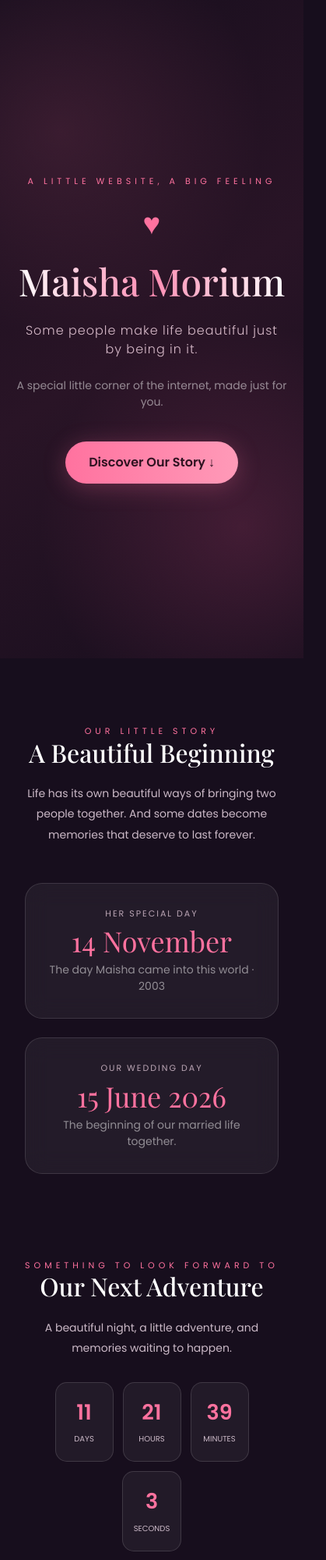
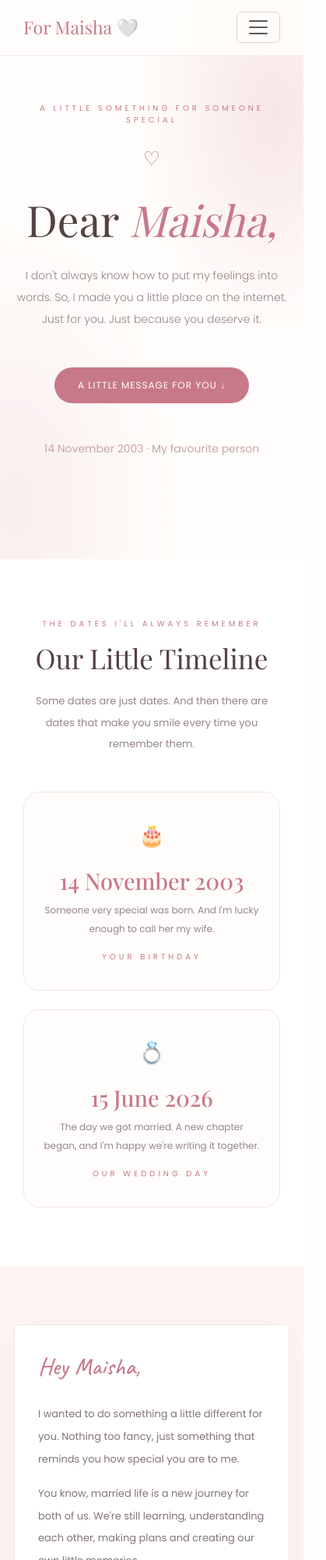
Before and after one commit to zahid114629-spec/Happy-Birthday, a plain HTML site: page index.html in a window 390 px wide. Shown: the top 2000 px of the page at 78% size, 419 px wide, since content can reach past the window. Drawn offline with nearby package versions, Linux system fonts and the light colour scheme; a web font is replaced by a local one.

Commit message:
Update index.html

```diff
--- a/index.html
+++ b/index.html
@@ -4,291 +4,400 @@
 <head>
 <meta charset="UTF-8">
 <meta name="viewport" content="width=device-width, initial-scale=1.0">
-<title>For Maisha ❤️</title>
+<title>For My Maisha 🤍</title>
 
 <link href="https://cdn.jsdelivr.net/npm/bootstrap@5.3.3/dist/css/bootstrap.min.css" rel="stylesheet">
-<link href="https://fonts.googleapis.com/css2?family=Playfair+Display:wght@400;500;600;700&family=Poppins:wght@300;400;500;600&display=swap" rel="stylesheet">
+<link href="https://fonts.googleapis.com/css2?family=Playfair+Display:ital,wght@0,400;0,500;0,600;1,400&family=Poppins:wght@300;400;500;600&family=Caveat:wght@500;600&display=swap" rel="stylesheet">
 
 <style>
 :root {
-  --pink: #ff729f;
-  --dark: #170e1d;
-  --light: #fff0f5;
+  --rose: #c87989;
+  --rose-light: #f8e8eb;
+  --ink: #493a3b;
+  --muted: #958487;
+  --cream: #fffdfb;
+  --gold: #b99a68;
 }
 
 * { box-sizing: border-box; }
 
+html { scroll-behavior: smooth; }
+
 body {
   margin: 0;
-  background: var(--dark);
-  color: white;
+  background: var(--cream);
+  color: var(--ink);
   font-family: 'Poppins', sans-serif;
   overflow-x: hidden;
 }
 
+.navbar {
+  background: rgba(255,253,251,.9);
+  backdrop-filter: blur(15px);
+  padding: 17px 7%;
+  border-bottom: 1px solid #f4e9e8;
+}
+
+.navbar-brand {
+  font-family: 'Playfair Display', serif;
+  color: var(--rose) !important;
+  font-size: 23px;
+}
+
+.nav-link {
+  color: var(--muted);
+  font-size: 12px;
+  margin-left: 18px;
+}
+
 .hero {
-  min-height: 100vh;
+  min-height: 93vh;
   display: flex;
   align-items: center;
-  justify-content: center;
-  text-align: center;
-  position: relative;
-  padding: 40px 20px;
+  padding: 90px 20px;
   background:
-    radial-gradient(circle at 20% 20%, #71334e55, transparent 35%),
-    radial-gradient(circle at 80% 80%, #8c345c55, transparent 35%),
-    linear-gradient(145deg, #170e1d, #291426, #170e1d);
+    radial-gradient(ellipse at 90% 20%, #f7e6e6 0%, transparent 35%),
+    radial-gradient(ellipse at 5% 90%, #f9eeee 0%, transparent 40%),
+    #fffdfb;
 }
 
-.hero-content {
-  max-width: 750px;
-  position: relative;
-  z-index: 2;
+.hero-inner {
+  max-width: 850px;
+  margin: auto;
+  text-align: center;
 }
 
-.eyebrow {
-  color: var(--pink);
-  letter-spacing: 5px;
-  font-size: 11px;
+.tag {
+  color: var(--rose);
+  letter-spacing: 4px;
+  font-size: 10px;
   text-transform: uppercase;
 }
 
-h1, h2 {
+.hero h1 {
   font-family: 'Playfair Display', serif;
+  font-size: clamp(55px, 10vw, 100px);
+  font-weight: 400;
+  margin: 25px 0;
+  color: #554143;
 }
 
-.hero h1 {
-  font-size: clamp(48px, 10vw, 88px);
-  margin: 22px 0;
-  background: linear-gradient(90deg, #fff, #ff8db3, #fff);
-  -webkit-background-clip: text;
-  -webkit-text-fill-color: transparent;
+.hero h1 span {
+  color: var(--rose);
+  font-style: italic;
 }
 
-.subtitle {
-  color: #d7bac9;
+.hero-desc {
+  max-width: 490px;
+  margin: auto;
+  color: var(--muted);
+  line-height: 2;
+  font-size: 14px;
   font-weight: 300;
-  letter-spacing: 1px;
 }
 
 .heart {
-  color: var(--pink);
-  font-size: 30px;
-  animation: pulse 1.5s infinite;
+  color: var(--rose);
+  font-size: 25px;
+  margin-bottom: 15px;
 }
 
-@keyframes pulse {
-  50% { transform: scale(1.3); }
+.primary-btn {
+  display: inline-block;
+  padding: 14px 30px;
+  background: var(--rose);
+  color: white;
+  text-decoration: none;
+  border-radius: 50px;
+  font-size: 12px;
+  letter-spacing: 1px;
+  transition: .3s;
+  border: none;
+}
+
+.primary-btn:hover {
+  background: #ae6475;
+  color: white;
+  transform: translateY(-3px);
 }
 
 .section {
-  padding: 85px 20px;
-  text-align: center;
+  padding: 100px 20px;
 }
 
 .section-title {
-  font-size: clamp(32px, 6vw, 48px);
-  margin-bottom: 20px;
+  font-family: 'Playfair Display', serif;
+  font-size: clamp(35px, 6vw, 53px);
+  color: #554143;
+  font-weight: 400;
 }
 
-.description {
-  color: #cbb9c7;
-  max-width: 600px;
-  margin: auto;
-  line-height: 1.9;
-  font-size: 14px;
+.section-desc {
+  max-width: 590px;
+  margin: 20px auto;
+  font-size: 13px;
+  line-height: 2.1;
+  color: var(--muted);
 }
 
-.glass {
-  background: rgba(255,255,255,.055);
-  border: 1px solid rgba(255,255,255,.12);
-  backdrop-filter: blur(15px);
-  border-radius: 22px;
-  padding: 30px;
+.story-section {
+  background: #fff;
+}
+
+.story-card {
+  background: #fffdfb;
+  border: 1px solid #f1e5e4;
+  border-radius: 20px;
+  padding: 35px 25px;
   height: 100%;
   transition: .3s;
 }
 
-.glass:hover {
-  transform: translateY(-7px);
-  border-color: #ff729f88;
+.story-card:hover {
+  transform: translateY(-6px);
+  box-shadow: 0 15px 40px #b77b8010;
 }
 
-.big-date {
-  font-family: 'Playfair Display', serif;
-  font-size: 36px;
-  color: var(--pink);
+.card-icon {
+  font-size: 27px;
+  margin-bottom: 20px;
 }
 
-.small-label {
-  font-size: 11px;
-  letter-spacing: 2px;
-  color: #bba6b5;
-  text-transform: uppercase;
+.story-card h3 {
+  font-family: 'Playfair Display', serif;
+  color: var(--rose);
+  font-size: 29px;
+}
+
+.story-card p {
+  color: var(--muted);
+  font-size: 12px;
+  line-height: 2;
+  margin-bottom: 0;
+}
+
+.letter-section {
+  background: #fdf4f3;
+}
+
+.letter {
+  max-width: 680px;
+  margin: auto;
+  background: white;
+  padding: clamp(30px, 7vw, 65px);
+  border-radius: 4px;
+  box-shadow: 0 15px 50px #b77b8010;
+  border: 1px solid #f5e8e6;
+  text-align: left;
+}
+
+.handwriting {
+  font-family: 'Caveat', cursive;
+  color: var(--rose);
+  font-size: 31px;
+}
+
+.letter p {
+  font-size: 13px;
+  color: #827477;
+  line-height: 2.2;
+}
+
+.signature {
+  font-family: 'Caveat', cursive;
+  color: var(--rose);
+  font-size: 32px;
+}
+
+.countdown-section {
+  text-align: center;
 }
 
 .countdown {
   display: flex;
   justify-content: center;
-  gap: 12px;
   flex-wrap: wrap;
-  margin-top: 30px;
+  gap: 13px;
+  margin-top: 35px;
 }
 
-.time-box {
-  background: #ffffff0d;
-  border: 1px solid #ffffff22;
-  border-radius: 15px;
-  padding: 18px 14px;
-  min-width: 75px;
+.time {
+  background: #fff;
+  border: 1px solid #f0e1e2;
+  border-radius: 14px;
+  padding: 20px 15px;
+  min-width: 82px;
 }
 
-.time-box strong {
-  font-size: 27px;
-  color: var(--pink);
+.time strong {
   display: block;
+  color: var(--rose);
+  font-family: 'Playfair Display', serif;
+  font-size: 30px;
 }
 
-.time-box span {
-  font-size: 10px;
-  color: #cbb9c7;
+.time span {
+  font-size: 9px;
+  color: var(--muted);
+  letter-spacing: 1px;
 }
 
 .surprise-section {
-  background: linear-gradient(160deg, #291426, #170e1d);
   padding: 100px 20px;
-  text-align: center;
+  background: #fdf4f3;
 }
 
 .surprise-card {
-  max-width: 700px;
+  max-width: 750px;
   margin: auto;
-  border: 1px solid #ff729f66;
-  border-radius: 28px;
-  padding: 45px 25px;
-  background: linear-gradient(145deg, #ffffff0d, #ff729f0d);
-  box-shadow: 0 15px 60px #0005;
+  text-align: center;
+  background: white;
+  border: 1px solid #f0dfdf;
+  border-radius: 25px;
+  padding: 60px 25px;
+  box-shadow: 0 20px 70px #a95d6910;
 }
 
-.surprise-btn {
-  background: linear-gradient(90deg, #ff729f, #ff9ab8);
-  color: #301321;
-  border: none;
-  border-radius: 50px;
-  padding: 15px 30px;
-  font-weight: 600;
-  transition: .3s;
-  box-shadow: 0 5px 30px #ff729f44;
-}
-
-.surprise-btn:hover {
-  transform: scale(1.06);
-  box-shadow: 0 5px 40px #ff729f88;
+.surprise-card h2 {
+  font-family: 'Playfair Display', serif;
+  font-size: clamp(35px, 7vw, 53px);
+  font-weight: 400;
+  color: #554143;
 }
 
 #secret {
   display: none;
   margin-top: 35px;
-  animation: appear .9s ease;
+  animation: reveal 1s ease;
 }
 
-@keyframes appear {
-  from { opacity: 0; transform: translateY(20px); }
+@keyframes reveal {
+  from { opacity: 0; transform: translateY(25px); }
   to { opacity: 1; transform: translateY(0); }
 }
 
-#secret h2 {
-  color: #ff8eb2;
-  font-size: 42px;
+.ocean {
+  background: linear-gradient(145deg, #edf6f7, #e4eff0);
+  border-radius: 20px;
+  padding: 35px 20px;
+  margin-top: 25px;
 }
 
-.secret-text {
-  color: #f5dce8;
-  line-height: 2;
-  font-size: 14px;
+.ocean h3 {
+  font-family: 'Playfair Display', serif;
+  font-size: clamp(35px, 7vw, 55px);
+  color: #547e85;
+}
+
+.ocean p {
+  font-size: 13px;
+  line-height: 2.1;
+  color: #637d81;
 }
 
 footer {
+  text-align: center;
   padding: 35px 15px;
-  text-align: center;
-  color: #9d8394;
-  font-size: 12px;
+  color: #a89598;
+  font-size: 11px;
+  background: white;
 }
 
-.floating-heart {
-  position: fixed;
-  bottom: -30px;
-  color: #ff729f;
-  opacity: .5;
-  pointer-events: none;
-  animation: floatUp 9s linear infinite;
-  z-index: 1;
+footer span { color: var(--rose); }
+
+.fade-up {
+  animation: fadeUp 1.1s ease both;
 }
 
-@keyframes floatUp {
-  to {
-    transform: translateY(-110vh) rotate(360deg);
-    opacity: 0;
-  }
+@keyframes fadeUp {
+  from { opacity: 0; transform: translateY(25px); }
+  to { opacity: 1; transform: translateY(0); }
 }
 
+@media(max-width:576px) {
+  .navbar { padding: 13px 18px; }
+  .section { padding: 75px 18px; }
+  .hero { min-height: 85vh; }
+  .surprise-card { padding: 45px 18px; }
+}
 </style>
 </head>
 
 <body>
 
+<!-- NAVIGATION -->
+<nav class="navbar navbar-expand-lg fixed-top">
+  <div class="container">
+    <a class="navbar-brand" href="#">For Maisha 🤍</a>
+    <button class="navbar-toggler" type="button"
+      data-bs-toggle="collapse" data-bs-target="#nav">
+      <span class="navbar-toggler-icon"></span>
+    </button>
+    <div class="collapse navbar-collapse" id="nav">
+      <div class="navbar-nav ms-auto">
+        <a class="nav-link" href="#story">Our Story</a>
+        <a class="nav-link" href="#letter">A Letter</a>
+        <a class="nav-link" href="#surprise">Surprise</a>
+      </div>
+    </div>
+  </div>
+</nav>
+
 <!-- HERO -->
 <section class="hero">
-  <div class="hero-content">
-    <div class="eyebrow">A little website, a big feeling</div>
-    <div class="heart mt-4">♥</div>
+  <div class="hero-inner fade-up">
+    <div class="tag">A little something for someone special</div>
 
-    <h1>Maisha Morium</h1>
+    <div class="heart mt-4">♡</div>
 
-    <p class="subtitle">
-      Some people make life beautiful just by being in it.
+    <h1>Dear <span>Maisha,</span></h1>
+
+    <p class="hero-desc">
+      I don't always know how to put my feelings into words.
+      So, I made you a little place on the internet.
+      Just for you. Just because you deserve it.
     </p>
 
-    <p class="mt-4 text-white-50 small">
-      A special little corner of the internet, made just for you.
-    </p>
+    <a href="#letter" class="primary-btn mt-5">
+      A LITTLE MESSAGE FOR YOU ↓
+    </a>
 
-    <a href="#our-story" class="btn surprise-btn mt-4">
-      Discover Our Story ↓
-    </a>
+    <div class="mt-5 small" style="color:#c7a7a9">
+      14 November 2003 · My favourite person
+    </div>
   </div>
 </section>
 
-<!-- STORY -->
-<section class="section" id="our-story">
-  <div class="container">
-    <div class="eyebrow">Our little story</div>
-    <h2 class="section-title">A Beautiful Beginning</h2>
+<!-- OUR STORY -->
+<section class="section story-section" id="story">
+  <div class="container text-center">
+    <div class="tag">The dates I'll always remember</div>
+    <h2 class="section-title mt-3">Our Little Timeline</h2>
 
-    <p class="description mb-5">
-      Life has its own beautiful ways of bringing two people together.
-      And some dates become memories that deserve to last forever.
+    <p class="section-desc">
+      Some dates are just dates. And then there are dates
+      that make you smile every time you remember them.
     </p>
 
-    <div class="row g-4 justify-content-center">
+    <div class="row g-4 mt-4">
 
-      <div class="col-md-5">
-        <div class="glass">
-          <div class="small-label">Her special day</div>
-          <div class="big-date">14 November</div>
-          <p class="text-white-50 small mb-0">
-            The day Maisha came into this world · 2003
-          </p>
+      <div class="col-md-6">
+        <div class="story-card">
+          <div class="card-icon">🎂</div>
+          <h3>14 November 2003</h3>
+          <p>Someone very special was born.
+          And I'm lucky enough to call her my wife.</p>
+          <div class="tag mt-3">Your Birthday</div>
         </div>
       </div>
 
-      <div class="col-md-5">
-        <div class="glass">
-          <div class="small-label">Our wedding day</div>
-          <div class="big-date">15 June 2026</div>
-          <p class="text-white-50 small mb-0">
-            The beginning of our married life together.
-          </p>
+      <div class="col-md-6">
+        <div class="story-card">
+          <div class="card-icon">💍</div>
+          <h3>15 June 2026</h3>
+          <p>The day we got married.
+          A new chapter began, and I'm happy we're writing it together.</p>
+          <div class="tag mt-3">Our Wedding Day</div>
         </div>
       </div>
 
@@ -296,164 +405,192 @@ footer {
   </div>
 </section>
 
-<!-- COUNTDOWN -->
-<section class="section pt-4">
-  <div class="container">
-    <div class="eyebrow">Something to look forward to</div>
-    <h2 class="section-title">Our Next Adventure</h2>
+<!-- PERSONAL LETTER -->
+<section class="section letter-section" id="letter">
+  <div class="letter">
+    <div class="handwriting">Hey Maisha,</div>
 
-    <p class="description">
-      A beautiful night, a little adventure, and memories waiting to happen.
+    <p class="mt-4">
+      I wanted to do something a little different for you.
+      Nothing too fancy, just something that reminds you
+      how special you are to me.
     </p>
 
-    <div class="countdown" id="countdown">
-      <div class="time-box"><strong id="days">00</strong><span>DAYS</span></div>
-      <div class="time-box"><strong id="hours">00</strong><span>HOURS</span></div>
-      <div class="time-box"><strong id="minutes">00</strong><span>MINUTES</span></div>
-      <div class="time-box"><strong id="seconds">00</strong><span>SECONDS</span></div>
-    </div>
+    <p>
+      You know, married life is a new journey for both of us.
+      We're still learning, understanding each other,
+      making plans and creating our own little memories.
+    </p>
 
-    <p class="small text-white-50 mt-4">
-      Counting down to November 25, 2026 · 9 PM
+    <p>
+      I may not say it every day, but I genuinely feel happy
+      having you in my life. I hope we keep laughing together,
+      supporting each other and enjoying all the little things.
     </p>
+
+    <p>
+      I don't need every day to be perfect.
+      I just want us to keep choosing each other,
+      even on ordinary days.
+    </p>
+
+    <p>And yes, there's a little surprise waiting for you below. 😉</p>
+
+    <div class="signature mt-4">With love, always. 🤍</div>
   </div>
 </section>
 
+<!-- COUNTDOWN -->
+<section class="section countdown-section">
+  <div class="tag">Something exciting is coming</div>
+  <h2 class="section-title mt-3">Let's Make A Memory</h2>
+
+  <p class="section-desc">
+    A little adventure is waiting for us.
+    And I'm already looking forward to it.
+  </p>
+
+  <div class="countdown" id="countdown">
+    <div class="time"><strong id="days">00</strong><span>DAYS</span></div>
+    <div class="time"><strong id="hours">00</strong><span>HOURS</span></div>
+    <div class="time"><strong id="minutes">00</strong><span>MINUTES</span></div>
+    <div class="time"><strong id="seconds">00</strong><span>SECONDS</span></div>
+  </div>
+
+  <p class="mt-4 small" style="color:#b59da0">
+    November 25, 2026 · 9:00 PM
+  </p>
+</section>
+
 <!-- SECRET SURPRISE -->
-<section class="surprise-section">
+<section class="surprise-section" id="surprise">
   <div class="surprise-card">
 
-    <div class="eyebrow">Pssst... something is waiting</div>
+    <div class="tag">One last thing...</div>
 
-    <h2 class="section-title mt-3">
-      A Little Surprise For You
-    </h2>
+    <div style="font-size:38px;margin:20px">🎁</div>
 
-    <p class="description mb-4">
-      There's something special I haven't revealed yet.
-      Are you ready?
+    <h2>A Surprise For You</h2>
+
+    <p class="section-desc">
+      I have something to tell you.
+      But first, you have to open this.
     </p>
 
-    <button class="surprise-btn" onclick="revealSurprise()">
-      Open Your Surprise ❤️
+    <button class="primary-btn mt-4" id="openBtn"
+      onclick="openSurprise()">
+      OPEN YOUR SURPRISE ♡
     </button>
 
     <div id="secret">
 
-      <div style="font-size:55px">🌊 🌙 ❤️</div>
+      <div style="font-size:45px">🌊 🐚</div>
 
-      <h2 class="mt-4">Cox's Bazar!</h2>
+      <div class="ocean">
 
-      <p class="text-uppercase small mt-3"
-         style="letter-spacing:3px;color:#ff9ab8">
-        November 25 · Night
-      </p>
+        <div class="tag">Pack your bags, wife!</div>
 
-      <p class="secret-text mt-4">
-        Maisha, pack your happiness and get ready!
+        <h3 class="mt-3">We're Going To Cox's Bazar!</h3>
 
-        <br><br>
+        <p class="mt-3">
+          Yes, Maisha! It's happening!
+          <br>
+          <strong>November 25 · At Night</strong>
+        </p>
 
-        We're going to Cox's Bazar!
+        <p class="mt-4">
+          Just imagine us enjoying the sea breeze,
+          listening to the waves and spending a beautiful
+          time together.
+          <br><br>
+          No big plans needed. Just you, me,
+          the ocean and some memories we'll talk about later.
+          <br><br>
+          I can't wait for this little adventure with you.
+        </p>
 
-        <br><br>
+        <div style="font-size:35px">🤍 🌴 🌙</div>
 
-        The sound of the waves, the beautiful night sky,
-        the ocean breeze, and a special adventure await us.
+        <div class="handwriting mt-4">
+          See you by the sea, Maisha!
+        </div>
 
-        <br><br>
-
-        Let's make another beautiful memory together.
-        ❤️
-
-      </p>
-
-      <div class="mt-4">
-        <span style="font-size:30px">🌊 🐚 🌴</span>
       </div>
-
-      <p class="mt-4 text-white-50 small">
-        This is just the beginning of another beautiful memory.
-      </p>
-
     </div>
   </div>
 </section>
 
 <footer>
-  Made with love, for Maisha Morium ❤️
-  <br>
-  <span class="mt-2 d-inline-block">A little surprise to remember.</span>
+  A little corner of the internet, made with <span>♥</span>
+  <br><br>
+  For Maisha Morium · Always special.
 </footer>
 
 <script>
-
-// Countdown: Bangladesh time (UTC+6)
 const tripDate = new Date("2026-11-25T21:00:00+06:00").getTime();
 
 function updateCountdown() {
-  const now = Date.now();
-  const difference = tripDate - now;
+  const diff = tripDate - Date.now();
 
-  if (difference <= 0) {
+  if (diff <= 0) {
     document.getElementById("countdown").innerHTML =
-      "<h4 style='color:#ff8eb2'>Our adventure has arrived! 🌊❤️</h4>";
+      "<h4 style='color:#c87989'>Our adventure is here! 🤍</h4>";
     return;
   }
 
-  document.getElementById("days").innerText =
-    Math.floor(difference / (1000 * 60 * 60 * 24));
+  document.getElementById("days").textContent =
+    Math.floor(diff / 86400000);
 
-  document.getElementById("hours").innerText =
-    Math.floor((difference / (1000 * 60 * 60)) % 24);
+  document.getElementById("hours").textContent =
+    Math.floor(diff / 3600000) % 24;
 
-  document.getElementById("minutes").innerText =
-    Math.floor((difference / (1000 * 60)) % 60);
+  document.getElementById("minutes").textContent =
+    Math.floor(diff / 60000) % 60;
 
-  document.getElementById("seconds").innerText =
-    Math.floor((difference / 1000) % 60);
+  document.getElementById("seconds").textContent =
+    Math.floor(diff / 1000) % 60;
 }
 
 updateCountdown();
 setInterval(updateCountdown, 1000);
 
+function openSurprise() {
+  document.getElementById("secret").style.display = "block";
+  document.getElementById("openBtn").style.display = "none";
 
-// Reveal hidden surprise
-function revealSurprise() {
-  const secret = document.getElementById("secret");
-
-  secret.style.display = "block";
-
-  document.querySelector(".surprise-btn").style.display = "none";
-
-  secret.scrollIntoView({
+  document.getElementById("secret").scrollIntoView({
     behavior: "smooth",
     block: "center"
   });
 
-  createHearts();
-}
+  for (let i = 0; i < 20; i++) {
+    const heart = document.createElement("div");
+    heart.innerHTML = "♡";
 
-
-// Floating hearts
-function createHearts() {
-  for (let i = 0; i < 25; i++) {
-    const heart = document.createElement("div");
-
-    heart.className = "floating-heart";
-    heart.innerHTML = "♥";
-
-    heart.style.left = Math.random() * 100 + "vw";
-    heart.style.fontSize = (15 + Math.random() * 25) + "px";
-    heart.style.animationDuration = (5 + Math.random() * 5) + "s";
+    heart.style.cssText = `
+      position:fixed;
+      left:${Math.random() * 100}%;
+      bottom:-20px;
+      color:#c87989;
+      font-size:${15 + Math.random() * 25}px;
+      pointer-events:none;
+      z-index:9999;
+      transition:transform 4s linear, opacity 4s;
+    `;
 
     document.body.appendChild(heart);
 
-    setTimeout(() => heart.remove(), 10000);
+    requestAnimationFrame(() => {
+      heart.style.transform =
+        `translateY(-${window.innerHeight + 100}px) rotate(360deg)`;
+      heart.style.opacity = "0";
+    });
+
+    setTimeout(() => heart.remove(), 4100);
   }
 }
-
 </script>
 
+<script src="https://cdn.jsdelivr.net/npm/bootstrap@5.3.3/dist/js/bootstrap.bundle.min.js"></script>
 </body>
 </html>
```
